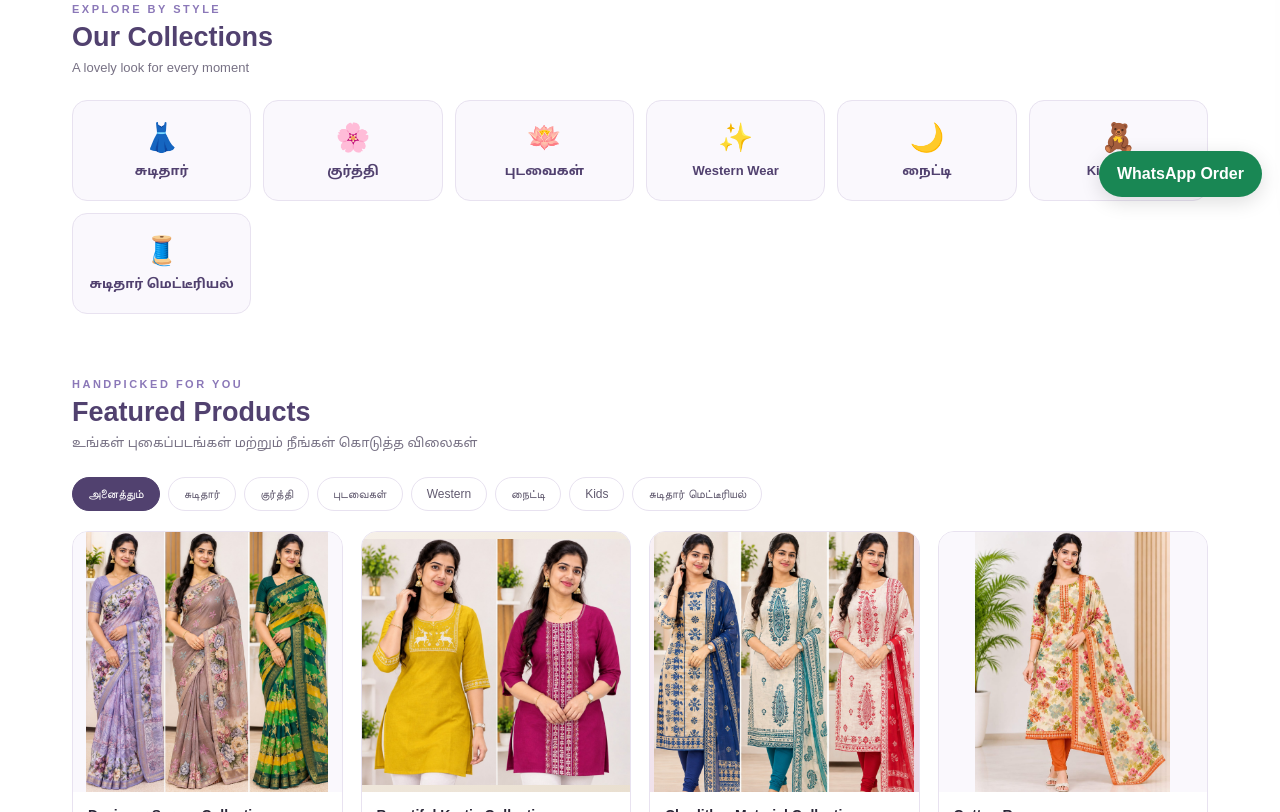
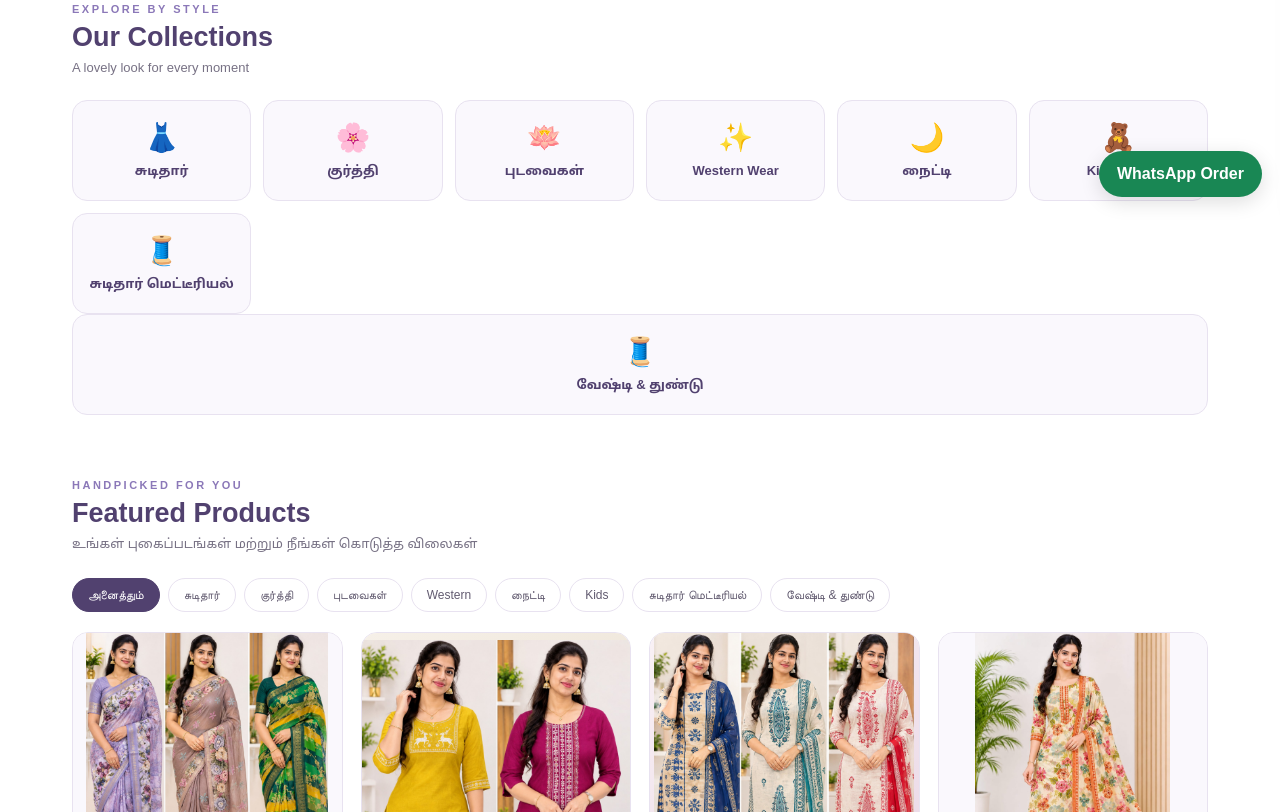
Before and after one commit to 9655718003/Dev-designer, a plain HTML site: page index.html in a window 1280 px wide. Shown: the part 585-1397 px from the top of the page. Drawn offline with Linux system fonts and the light colour scheme.

Commit message:
Add 'Veshti & Thundu' filter button to products section

```diff
--- a/index.html
+++ b/index.html
@@ -63,7 +63,7 @@ footer{background:#30283f;color:#eee8f7;padding:38px 22px}.foot{max-width:1180px
   <div class="cat" onclick="choose('நைட்டி')"><span>🌙</span>நைட்டி</div>
   <div class="cat" onclick="choose('குழந்தைகள் ஆடைகள்')"><span>🧸</span>Kids Wear</div>
   <div class="cat" onclick="choose('சுடிதார் மெட்டீரியல்')"><span>🧵</span>சுடிதார் மெட்டீரியல்</div>
-</div></section>
+</div><div class="cat" onclick="choose('வேஷ்டி & துண்டு')"><span>🧵</span>வேஷ்டி & துண்டு</div></section>
 <section class="section" id="products" style="padding-top:10px"><div class="section-head"><div><div class="eyebrow">Handpicked for you</div><h2>Featured Products</h2><div class="sub">உங்கள் புகைப்படங்கள் மற்றும் நீங்கள் கொடுத்த விலைகள்</div></div></div>
 <div class="filters" id="filters">
 <button class="filter active" onclick="filterProducts('அனைத்தும்',this)">அனைத்தும்</button>
@@ -74,7 +74,7 @@ footer{background:#30283f;color:#eee8f7;padding:38px 22px}.foot{max-width:1180px
 <button class="filter" onclick="filterProducts('நைட்டி',this)">நைட்டி</button>
 <button class="filter" onclick="filterProducts('குழந்தைகள் ஆடைகள்',this)">Kids</button>
 <button class="filter" onclick="filterProducts('சுடிதார் மெட்டீரியல்',this)">சுடிதார் மெட்டீரியல்</button>
-</div>
+<button class="filter" onclick="filterProducts('வேஷ்டி & துண்டு',this)">வேஷ்டி & துண்டு</button></div>
 <div class="products" id="productGrid"></div>
 </section>
 <div class="benefits"><div class="benefit-grid"><div><span>🚚</span>Shipping details shared on order</div><div><span>💜</span>Carefully selected styles</div><div><span>💬</span>Easy WhatsApp ordering</div></div></div>
```
